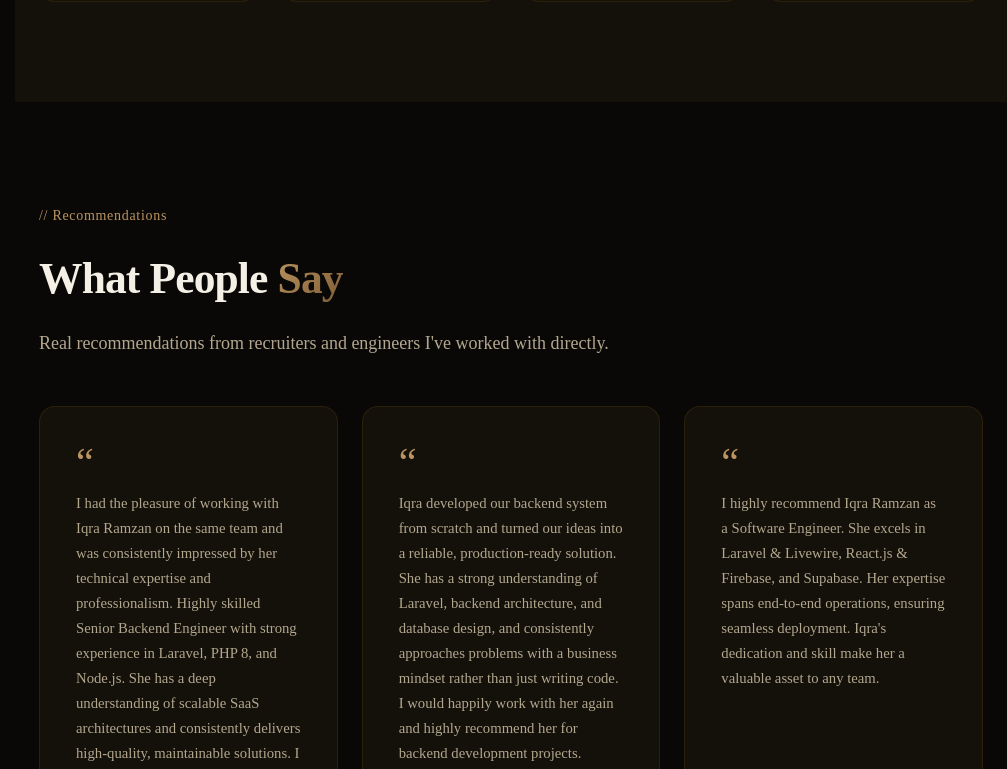
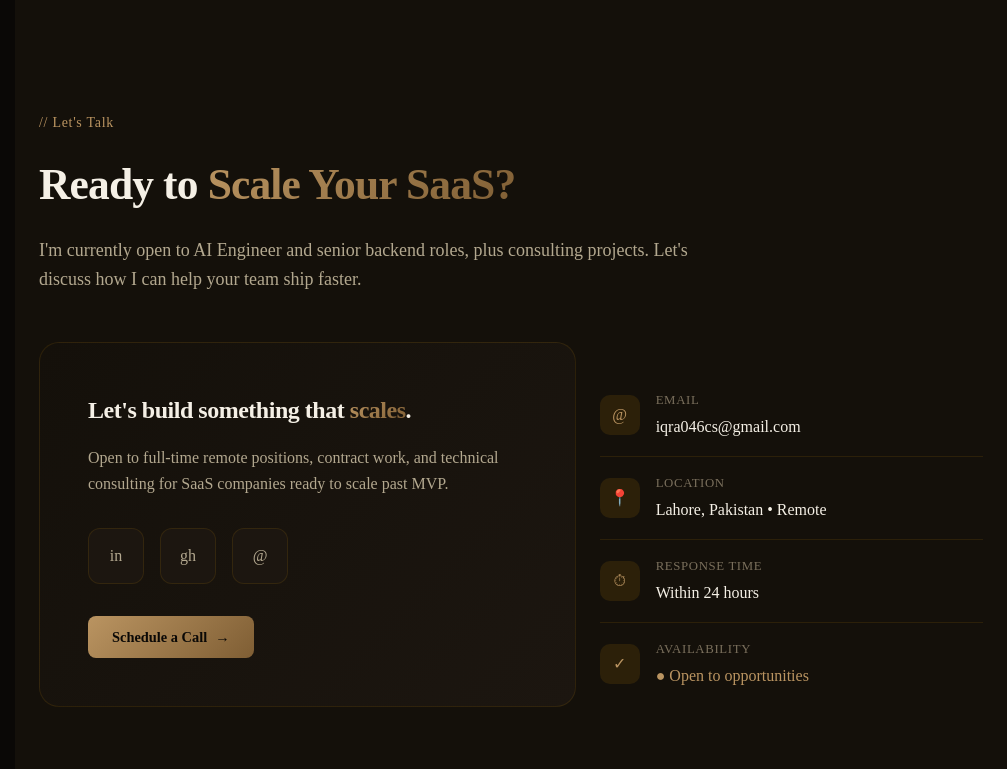
Before and after one commit to iqra-zb/portfolio, a Next.js app: page / in a window 1280 px wide. Shown: the part 9251-10020 px from the top of the page, without its empty margins (273-1280 px from the left). Built offline with nearby package versions, Linux system fonts and the light colour scheme.

Commit message:
skills and testimonials

```diff
--- a/app/page.tsx
+++ b/app/page.tsx
@@ -223,7 +223,7 @@ export default function HomePage() {
       <ProjectsSection />
 
       {/* Skills */}
-      <section id="skills">
+      {/* <section id="skills">
         <div className="container">
           <Reveal>
             <span className="section-label">// Tech Stack</span>
@@ -251,7 +251,7 @@ export default function HomePage() {
             ))}
           </Reveal>
         </div>
-      </section>
+      </section> */}
 
       {/* Services */}
       <section id="services" style={{ background: "var(--bg-secondary)" }}>
@@ -281,7 +281,7 @@ export default function HomePage() {
       </section>
 
       {/* Testimonials */}
-      <section id="testimonials">
+      {/* <section id="testimonials">
         <div className="container">
           <Reveal>
             <span className="section-label">// Recommendations</span>
@@ -312,7 +312,7 @@ export default function HomePage() {
             ))}
           </div>
         </div>
-      </section>
+      </section> */}
 
       {/* Blog teaser */}
       <section id="blog" style={{ background: "var(--bg-secondary)" }}>
```
